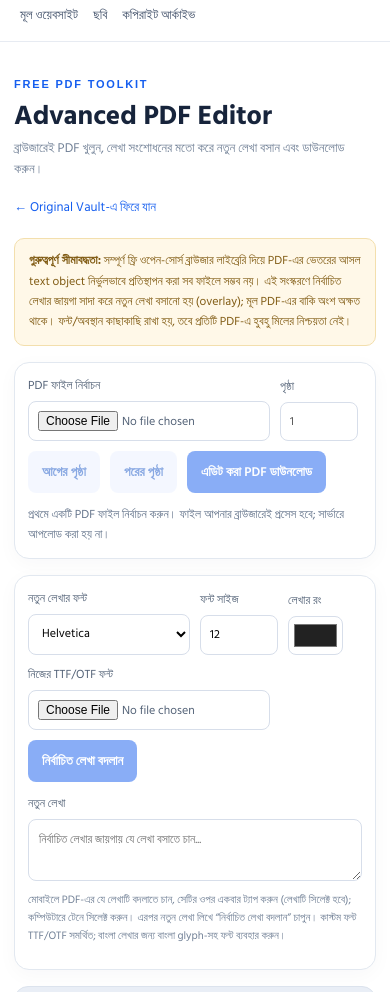
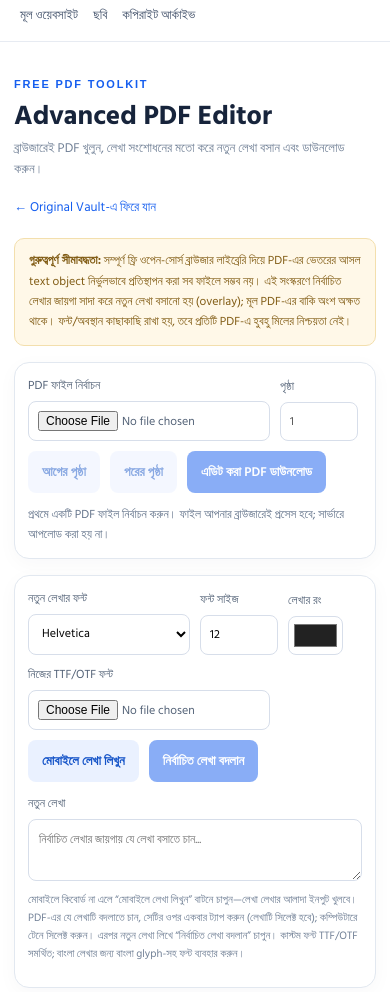
Before and after one commit to originalvault/originalvault.github.io, a plain HTML site: page pdf-editor.html in a window 390 px wide. Shown: the part 82-1074 px from the top of the page. Drawn offline with Linux system fonts and the light colour scheme.

Commit message:
Add mobile text entry prompt for PDF editor

```diff
--- a/pdf-editor.html
+++ b/pdf-editor.html
@@ -57,13 +57,17 @@
 <label>ফন্ট সাইজ<input id="fontSize" type="number" min="5" max="96" value="12"></label>
 <label>লেখার রং<input id="fontColor" type="color" value="#222222"></label>
 <label>নিজের TTF/OTF ফন্ট<input id="customFont" type="file" accept=".ttf,.otf,font/ttf,font/otf"></label>
+<button id="openTextInput" class="pdf-btn secondary" type="button">মোবাইলে লেখা লিখুন</button>
 <button id="replaceText" class="pdf-btn" disabled>নির্বাচিত লেখা বদলান</button>
 </div>
 <label style="display:block;margin-top:12px;font-size:12px;color:#526176">নতুন লেখা<textarea id="replacementText" rows="2" style="display:block;width:100%;margin-top:5px;border:1px solid #d7deea;border-radius:8px;padding:10px;font:inherit" placeholder="নির্বাচিত লেখার জায়গায় যে লেখা বসাতে চান..."></textarea></label>
-<p class="pdf-legend">মোবাইলে PDF-এর যে লেখাটি বদলাতে চান, সেটির ওপর একবার ট্যাপ করুন (লেখাটি সিলেক্ট হবে); কম্পিউটারে টেনে সিলেক্ট করুন। এরপর নতুন লেখা লিখে “নির্বাচিত লেখা বদলান” চাপুন। কাস্টম ফন্ট TTF/OTF সমর্থিত; বাংলা লেখার জন্য বাংলা glyph-সহ ফন্ট ব্যবহার করুন।</p>
+<p class="pdf-legend">মোবাইলে কিবোর্ড না এলে “মোবাইলে লেখা লিখুন” বাটনে চাপুন—লেখা লেখার আলাদা ইনপুট খুলবে। PDF-এর যে লেখাটি বদলাতে চান, সেটির ওপর একবার ট্যাপ করুন (লেখাটি সিলেক্ট হবে); কম্পিউটারে টেনে সিলেক্ট করুন। এরপর নতুন লেখা লিখে “নির্বাচিত লেখা বদলান” চাপুন। কাস্টম ফন্ট TTF/OTF সমর্থিত; বাংলা লেখার জন্য বাংলা glyph-সহ ফন্ট ব্যবহার করুন।</p>
 </section>
 <section id="pdfWorkspace" class="pdf-workspace"><div class="pdf-empty">আপনার PDF পৃষ্ঠা এখানে দেখা যাবে।</div></section>
 </main>
 <footer><div class="wrap foot"><span>© <span id="year"></span> Original Vault</span><span>ফ্রি PDF টুল</span></div></footer>
+<script>
+document.getElementById("openTextInput").addEventListener("click",function(){const box=document.getElementById("replacementText");const value=window.prompt("PDF-এ বসানোর জন্য নতুন লেখা লিখুন:",box.value);if(value!==null){box.value=value;box.dispatchEvent(new Event("input",{bubbles:true}));}});
+</script>
 <script src="pdf-editor.js"></script>
 </body></html>
```
